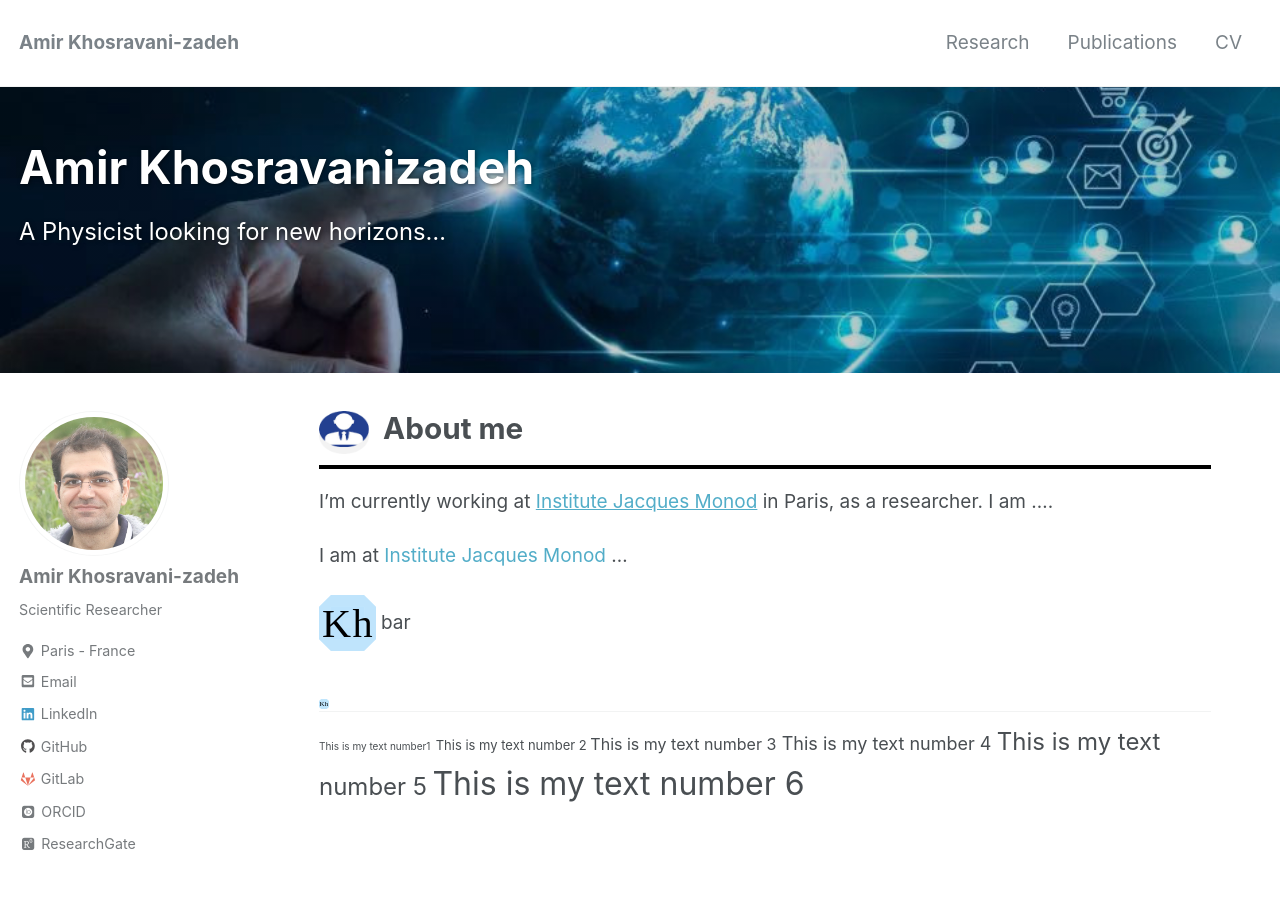
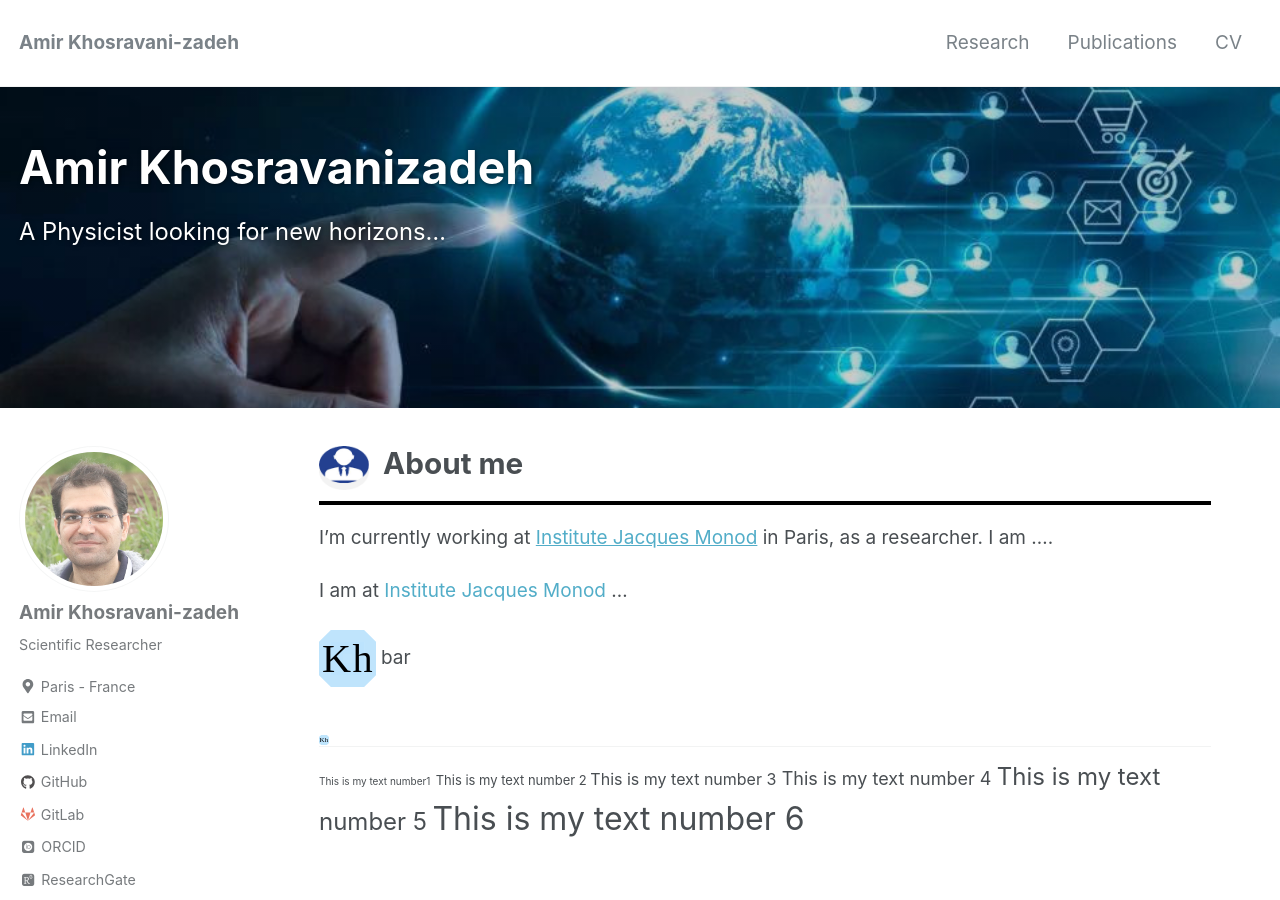
Before and after one commit to amir-khosravanizadeh/amir-khosravanizadeh.github.io, a Jekyll site: the page built from index.md, in a window 1280 px wide and 900 px high. Built offline with Jekyll 4.4.1, drawn with Linux system fonts in a browser that asks for light colours; nearby versions of some CDN libraries; some web fonts are replaced.

Commit message:
Update index.md

```diff
--- a/index.md
+++ b/index.md
@@ -2,9 +2,9 @@
 title: 'Amir Khosravanizadeh'
 layout: single
 author_profile: true
-excerpt: 'A Physicist looking for new horizons... <br/> <br/>'
+excerpt: 'A Physicist looking for new horizons... <br/> <br/> <br/>'
 header:
-  overlay_image: /images/background13.jpeg
+  overlay_image: /images/background14.jpeg
   overlay_filter: 0.2 # same as adding an opacity of 0.5 to a black background
 ---
 
```
